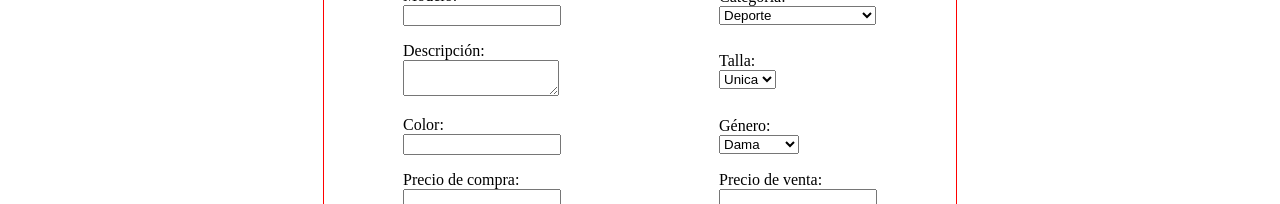
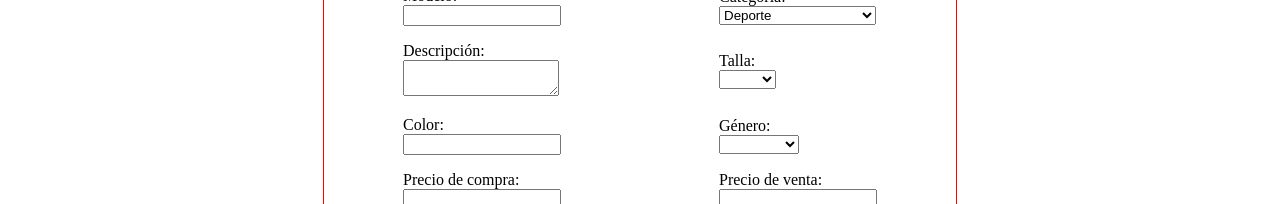
Before and after one commit to ManuelCode98/store, a React (Vite) app in the folder client/: page / in a window 1280 px wide. Shown: the part 152-356 px from the top of the page. Built offline with nearby package versions, Linux system fonts and the light colour scheme; no server answers.

Commit message:
Cambios en los formularios

```diff
--- a/client/src/components/CreateProduct/CreateProduct.tsx
+++ b/client/src/components/CreateProduct/CreateProduct.tsx
@@ -3,14 +3,15 @@ import createProductService from './services/createProduct.service';
 import './CreateProduct.css';
 
 const CreateProduct = () => {
+
   const [formData, setFormData] = useState({
     product_name:'',
     model:'',
     category:'Deporte',
     description:'',
-    size:'Unica',
+    size:'',
     color:'',
-    gender:'Dama',
+    gender:'',
     purchase_price:'',
     sale_price:'',
     amount:0,
@@ -21,7 +22,7 @@ const CreateProduct = () => {
   });
 
   const handleChange = (e:any) => {
-    // console.log(e.target.value);
+
     const { name, value, type, files, checked } = e.target;
     const newValue = type === 'file' ? files[0] : type === 'checkbox' ? checked : value;
 
@@ -30,7 +31,6 @@ const CreateProduct = () => {
       [name]: newValue
     }));
   };
-
 
   return (
     <form className='form' onSubmit={ (e)=> createProductService( e, formData ) } encType="multipart/form-data">
@@ -83,11 +83,10 @@ const CreateProduct = () => {
             <option value="Abarrotes">Abarrotes</option>
             <option value="Papeleria">Papelería</option>
             <option value="Articulos de limpieza">Artículos de limpieza</option>
+            <option value="ArtículosHogar">Artículos para el hogar</option>
             <option value="CuidadoPersonal">Cuidado personal</option>
-            <option value="ArtículosHogar">Artículos para el hogar</option>
             <option value="Juguetes">Juguetes</option>
             <option value="Tecnologia">Tecnología</option>
-            , p, , p y algunos , e incluso  y tecnología
             {/* Puedes agregar más opciones aquí si lo deseas */}
           </select>
         </label>
@@ -110,6 +109,7 @@ const CreateProduct = () => {
             <label>
               Talla: <br/>
               <select name="size" value={ formData.size } onChange={handleChange}>
+                <option value=''></option>
                 <option value='Unica'>Unica</option>
                 <option value='XS'>XS</option>
                 <option value='S'>S</option>
@@ -139,6 +139,20 @@ const CreateProduct = () => {
             onChange={handleChange}
             required
           />
+          {/*Todo Esta parte esta pendiente quiero hacer que uno seleccione los colores y se vallan agregando */}
+          {/* <select onChange={handleChange} name='color'>
+            <option></option>
+            <option value="#FF0000" style={{background: '#FF0000', color: 'white'}}>Rojo (#FF0000)</option>
+            <option value="#00FF00" style={{background: '#00FF00', color: 'black'}}>Verde (#00FF00)</option>
+            <option value="#0000FF" style={{background: '#0000FF', color: 'white'}}>Azul (#0000FF)</option>
+            <option value="#FFFF00" style={{background: '#FFFF00', color: 'black'}}>Amarillo (#FFFF00)</option>
+            <option value="#FFA500" style={{background: '#FFA500', color: 'black'}}>Naranja (#FFA500)</option>
+            <option value="#800080" style={{background: '#800080', color: 'white'}}>Morado (#800080)</option>
+            <option value="#FFC0CB" style={{background: '#FFC0CB', color: 'black'}}>Rosado (#FFC0CB)</option>
+            <option value="#00FFFF" style={{background: '#00FFFF', color: 'black'}}>Cyan (#00FFFF)</option>
+            <option value="#A52A2A" style={{background: '#A52A2A', color: 'white'}}>Marrón (#A52A2A)</option>
+            <option value="#808080" style={{background: '#808080', color: 'white'}}>Gris (#808080)</option>
+          </select> */}
         </label>
       </div>
 
@@ -148,13 +162,14 @@ const CreateProduct = () => {
             <label>
               Género: <br/>
               <select name="gender" value={formData.gender} onChange={handleChange}>
+                <option value=''></option>
                 <option value="dama">Dama</option>
                 <option value="caballero">Caballero</option>
               </select>
             </label>
           </div>
-        :
-      ''}
+        : ''
+      }
 
       <div className='container-label'>
         <label>
--- a/client/src/components/UpdateProduct/UpdateProduct.tsx
+++ b/client/src/components/UpdateProduct/UpdateProduct.tsx
@@ -29,9 +29,9 @@ const UpdateProduct = ( productDataState:any ) => {
     model:'',
     category:'Deporte',
     description:'',
-    size:'Unica',
+    size:'',
     color:'',
-    gender:'Dama',
+    gender:'',
     purchase_price:0,
     sale_price:0,
     amount:'',
@@ -103,7 +103,14 @@ const UpdateProduct = ( productDataState:any ) => {
           <select name="category" value={formData.category} onChange={handleChange}>
             <option value="Deporte">Deporte</option>
             <option value="Herramienta">Herramienta</option>
-            <option value="Accesorio">Herramienta</option>
+            <option value="Accesorio">Accesorio</option>
+            <option value="Abarrotes">Abarrotes</option>
+            <option value="Papeleria">Papelería</option>
+            <option value="Articulos de limpieza">Artículos de limpieza</option>
+            <option value="ArtículosHogar">Artículos para el hogar</option>
+            <option value="CuidadoPersonal">Cuidado personal</option>
+            <option value="Juguetes">Juguetes</option>
+            <option value="Tecnologia">Tecnología</option>
             {/* Puedes agregar más opciones aquí si lo deseas */}
           </select>
         </label>
@@ -126,6 +133,7 @@ const UpdateProduct = ( productDataState:any ) => {
             <label>
               Talla: <br/>
               <select name="size" value={ formData.size } onChange={handleChange}>
+                <option value=''></option>
                 <option value='Unica'>Unica</option>
                 <option value='XS'>XS</option>
                 <option value='S'>S</option>
@@ -163,6 +171,7 @@ const UpdateProduct = ( productDataState:any ) => {
         <label>
           Género: <br/>
           <select name="gender" value={formData.gender} onChange={handleChange}>
+            <option value=''></option>
             <option value="dama">Dama</option>
             <option value="caballero">Caballero</option>
           </select>
```
